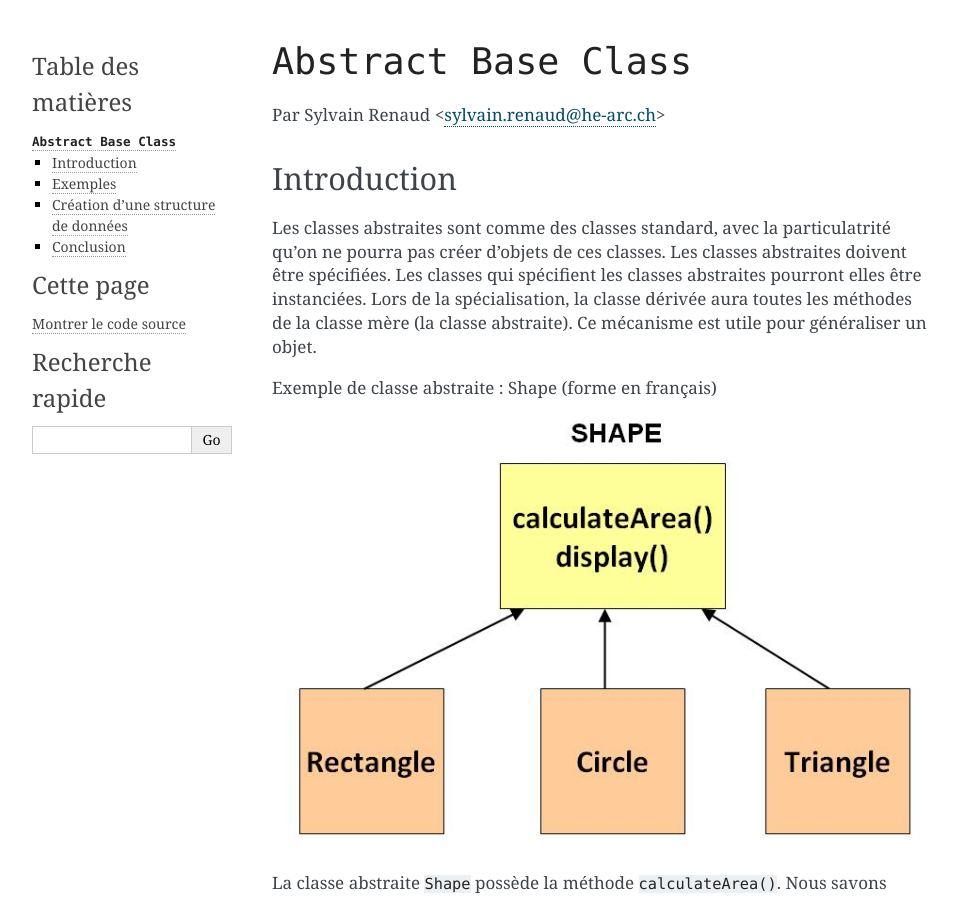
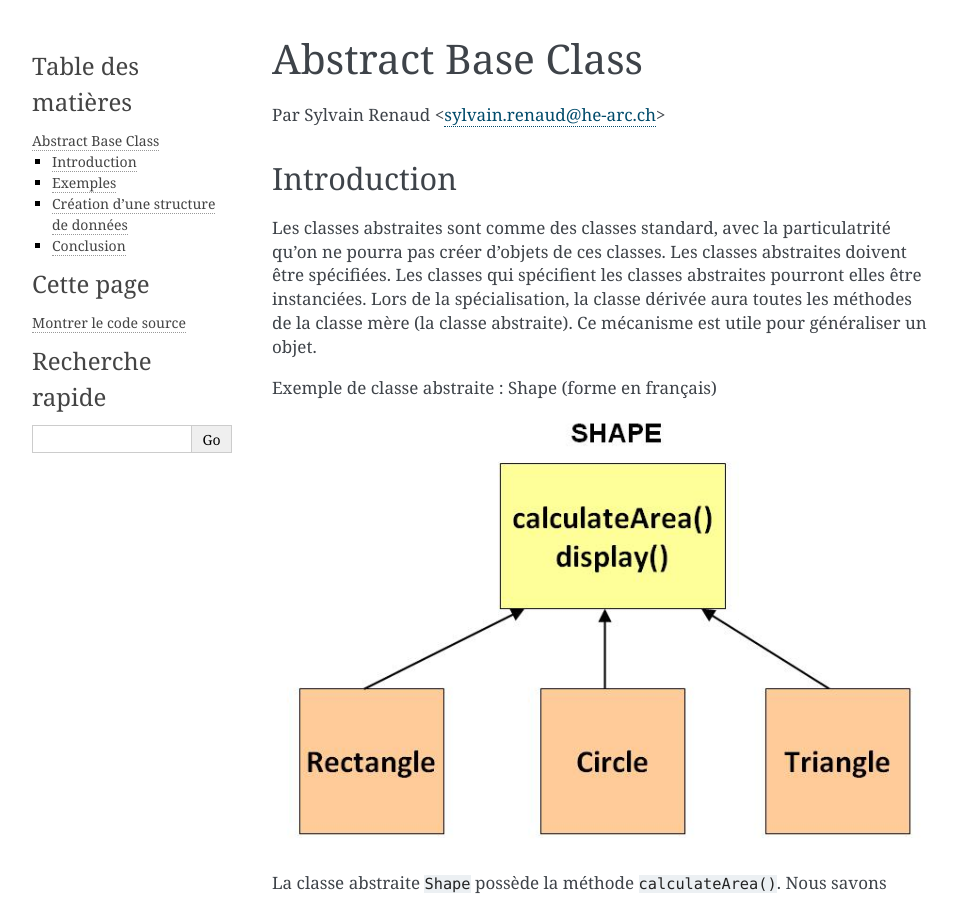
Before and after one commit to HE-Arc/livre-python, a Sphinx documentation site: the page built from source/abc/index.rst, in a window 1280 px wide and 900 px high. Shown: the whole window, without its empty margins (148-1104 px from the left). Built offline with Sphinx 7.4.7, drawn with Linux system fonts in a browser that asks for light colours.

Commit message:
Titre sans backticks

```diff
--- a/source/abc/index.rst
+++ b/source/abc/index.rst
@@ -1,7 +1,7 @@
 .. _abc-tutorial:
 
-``Abstract Base Class``
-=======================
+Abstract Base Class
+===================
 
 Par Sylvain Renaud <sylvain.renaud@he-arc.ch>
 
```
